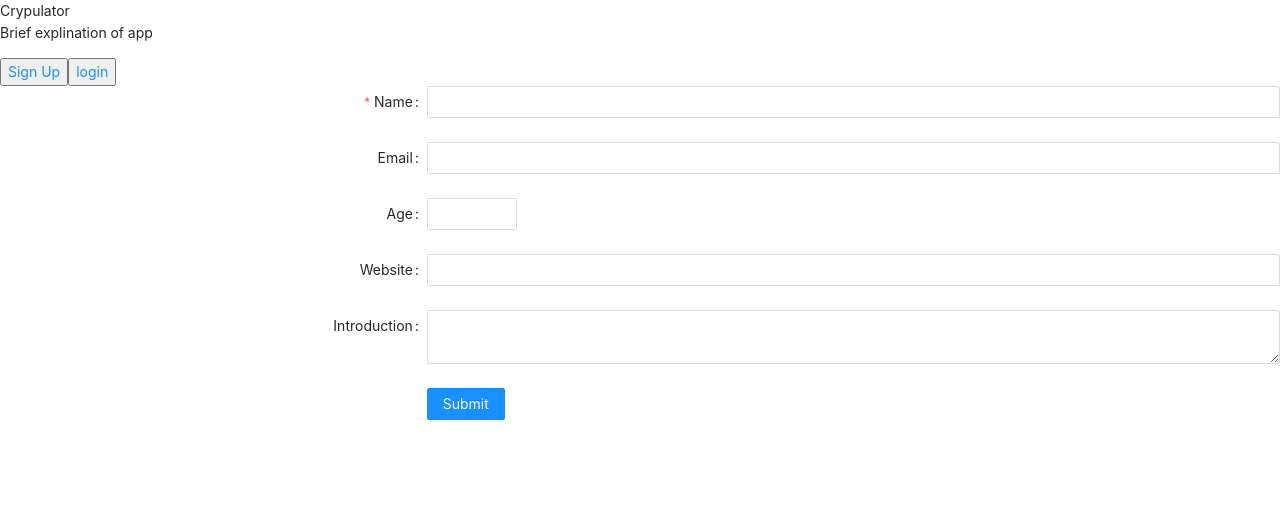
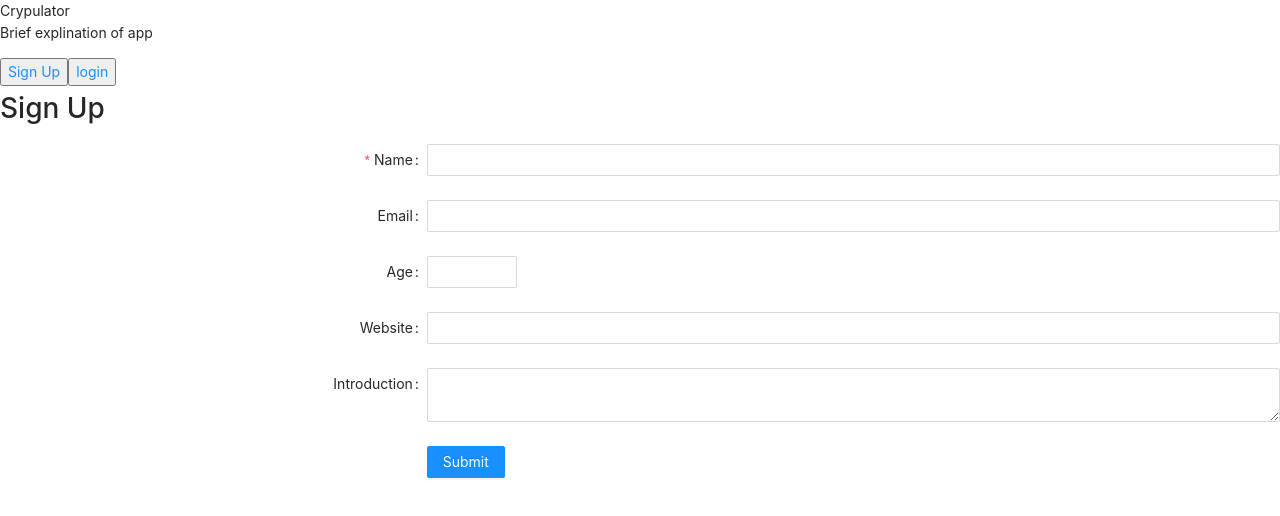
Before and after one commit to Adeamer/Cryptolator, a React (Create React App) app in the folder Client/: page /signup in a window 1280 px wide. Shown: the top 516 px of the page. Built offline with nearby package versions, Linux system fonts and the light colour scheme.

Commit message:
Added title to Signup

```diff
--- a/Client/src/components/signupForm.js
+++ b/Client/src/components/signupForm.js
@@ -33,6 +33,8 @@ const SignUpForm = () => {
 
 
   return (
+    <div>
+      <h1>Sign Up</h1>
       <Form {...layout} name="nest-messages" onFinish={onFinish} validateMessages={validateMessages}>
         <Form.Item
           name={['user', 'name']}
@@ -81,6 +83,7 @@ const SignUpForm = () => {
           </Button>
         </Form.Item>
       </Form>
+    </div>
   );
 };
 
```
Lines whose indentation alone changed are shown as unchanged.
